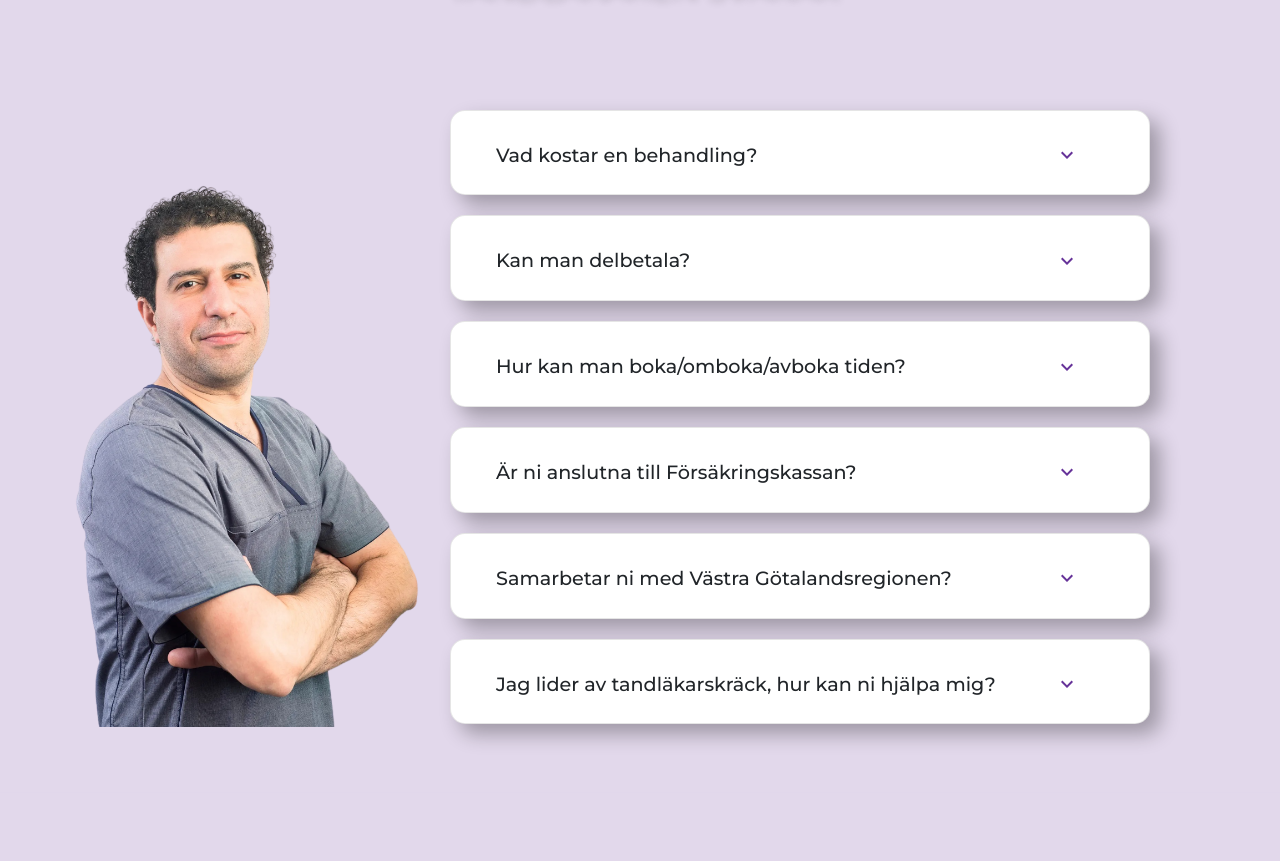
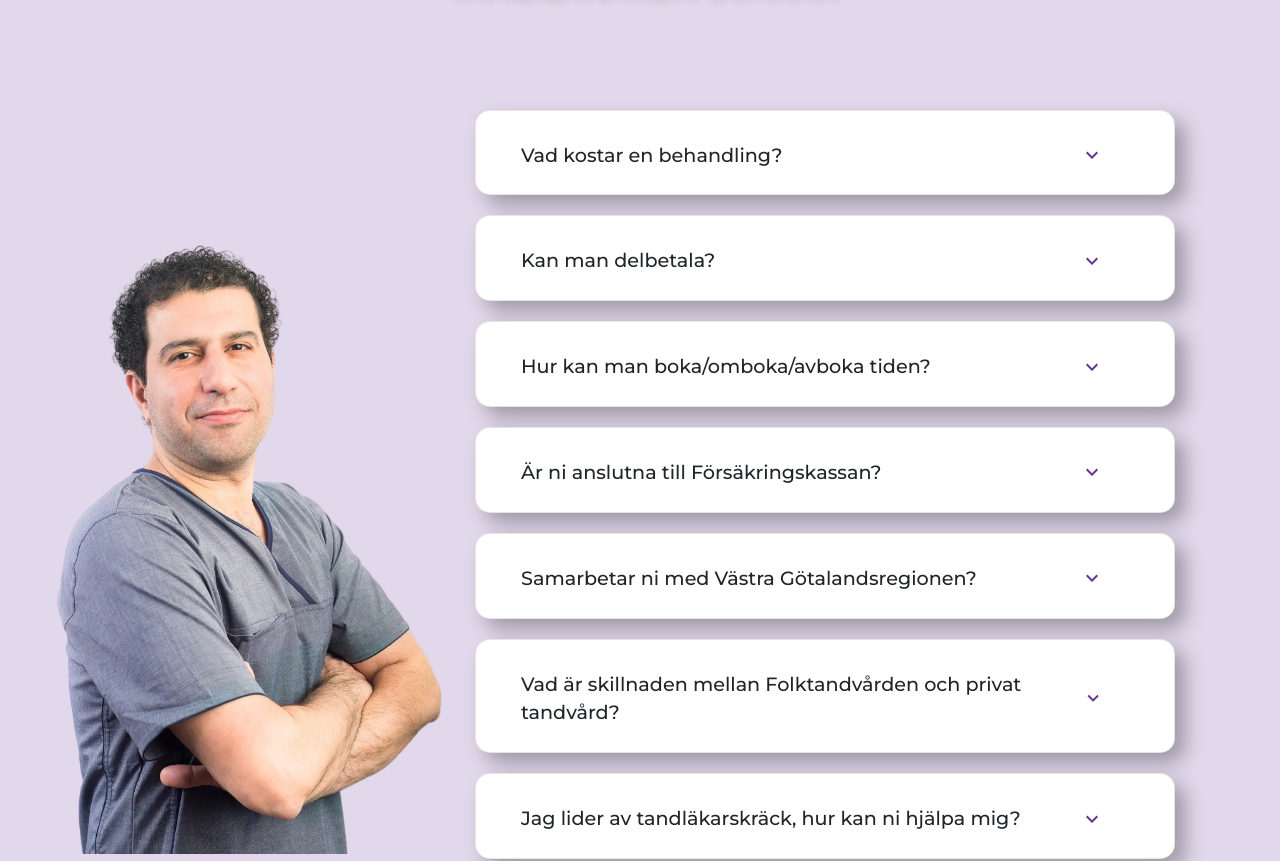
Before and after one commit to ElisaMavilia/lillaedet-vue, a Vue app: page / in a window 1280 px wide. Shown: the part 2400-3261 px from the top of the page. Built offline with nearby package versions, Linux system fonts and the light colour scheme; no server answers.

Commit message:
Added a new detail section and style adjustments

```diff
--- a/src/components/FaqComponent.vue
+++ b/src/components/FaqComponent.vue
@@ -162,7 +162,33 @@
         <strong>Frikort</strong>
       </p>
     </details>
-
+    <details>
+      <summary>
+        Vad är skillnaden mellan Folktandvården och privat tandvård?
+        <svg
+          class="control-icon control-icon-expand"
+          width="24"
+          height="24"
+          role="presentation"
+        >
+          <use
+            xmlns:xlink="http://www.w3.org/1999/xlink"
+            xlink:href="#expand-more"
+          />
+        </svg>
+        <svg
+          class="control-icon control-icon-close"
+          width="24"
+          height="24"
+          role="presentation"
+        >
+          <use xmlns:xlink="http://www.w3.org/1999/xlink" xlink:href="#close" />
+        </svg>
+      </summary>
+      <p class="pt-3">
+        Folktandvården är den offentliga tandvården i Sverige och drivs av regionerna. De erbjuder tandvård till fasta priser och följer nationella riktlinjer. Privat tandvård drivs av privata kliniker och kan erbjuda mer flexibla tider, kortare väntetider och ibland olika behandlingar eller priser. Både Folktandvården och privata kliniker omfattas av samma statliga tandvårdsstöd, vilket innebär att kostnaden för patienter kan vara liknande beroende på behandling.
+      </p>
+    </details>
     <details>
       <summary>
         Jag lider av tandläkarskräck, hur kan ni hjälpa mig?
--- a/src/pages/HomePageComponent.vue
+++ b/src/pages/HomePageComponent.vue
@@ -254,10 +254,10 @@ h2 {
 
 //FAQ Image
 #faq-image {
-  width: 400px;
+  width: 450px;
   height: auto;
   flex-shrink: 0;
-  transform: translateY(68px);
+  transform: translateY(120px);
 }
 
 //FAQ Component Styles
@@ -413,8 +413,8 @@ h2 {
 
   /* FAQ Section */
   #faq-image {
-    width: 350px;
-    transform: translateY(110px); // Moves the image down
+    width: 360px;
+    transform: translateY(240px); // Moves the image down
   }
 
   /* Before & After Section */
@@ -452,6 +452,11 @@ h2 {
       width: 300px;
       margin: 30px 0px 0px 0px;
     }
+    /* FAQ Section */
+    #faq-image {
+      width: 350px;
+      transform: translateY(180px); // Moves the image down
+    }
   }
   // General Statement Section
   #concept-statement {
@@ -473,10 +478,6 @@ h2 {
     margin-bottom: 0px;
   }
   /* FAQ Section */
-  #faq-image {
-    width: 340px;
-    transform: translateY(75px); // Moves the image down
-  }
 }
 
 @media screen and (max-width: 850px) {
```
